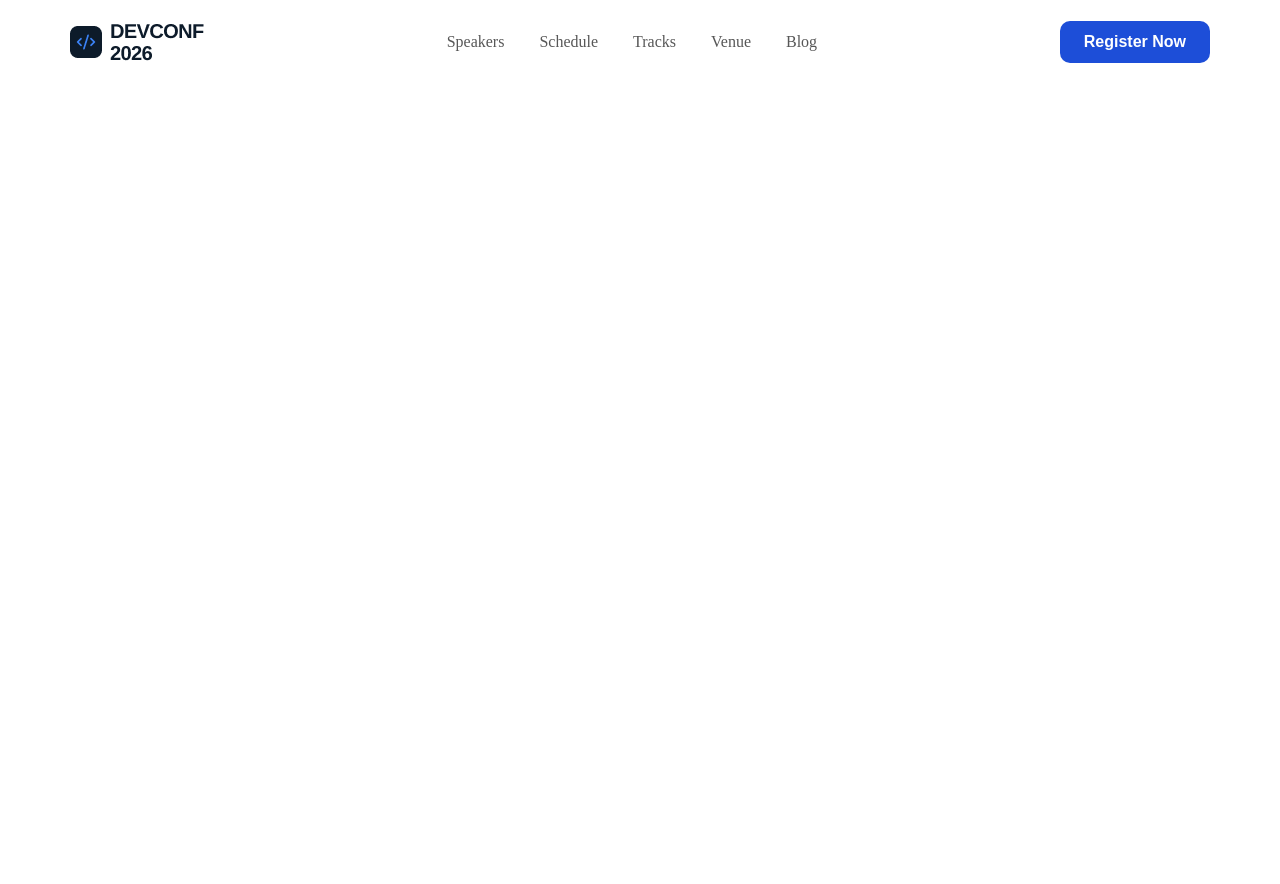
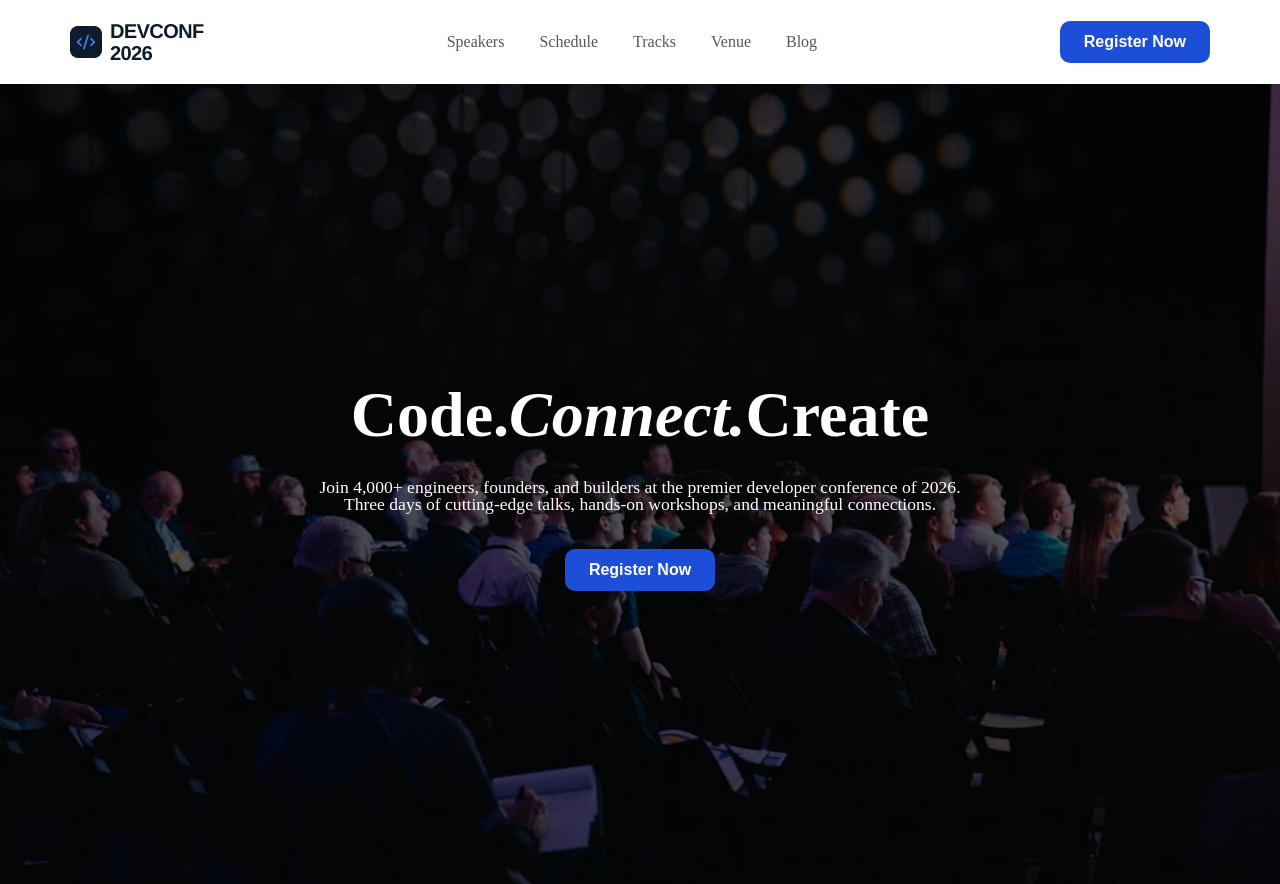
Before and after one commit to visovirex/DevConf2026, a plain HTML site: page index.html in a window 1280 px wide. Before the commit the page ends 800 px from the top, so only its background shows below. Drawn offline with Linux system fonts and the light colour scheme.

Commit message:
Hero section complete

```diff
--- a/index.html
+++ b/index.html
@@ -5,6 +5,12 @@
         <meta name="viewport" content="width=device-width, initial-scale=1.0">
         <title>DevConf2026</title>
         <link rel="stylesheet" href="./style.css">
+        <!-- google font -->
+        <link rel="preconnect" href="https://fonts.googleapis.com">
+        <link rel="preconnect" href="https://fonts.gstatic.com" crossorigin>
+        <link href="https://fonts.googleapis.com/css2?family=Inter:ital,opsz,wght@0,14..32,100..900;1,14..32,100..900&family=Poppins:ital,wght@0,100;0,200;0,300;0,400;0,500;0,600;0,700;0,800;0,900;1,100;1,200;1,300;1,400;1,500;1,600;1,700;1,800;1,900&display=swap" rel="stylesheet">
+        <!-- Icon -->
+        <link rel="shortcut icon" href="./assets/logo-mini.png" type="image/x-icon">
     </head>
     <body>
         <!-- Navbar -->
@@ -15,11 +21,11 @@
                 </div>
                 <div class="menu">
                     <ul>
-                        <li><a href="">Speakers</a></li>
-                        <li><a href="">Schedule</a></li>
-                        <li><a href="">Tracks</a></li>
-                        <li><a href="">Venue</a></li>
-                        <li><a href="">Blog</a></li>
+                        <li><a href="#">Speakers</a></li>
+                        <li><a href="#">Schedule</a></li>
+                        <li><a href="#">Tracks</a></li>
+                        <li><a href="#">Venue</a></li>
+                        <li><a href="#">Blog</a></li>
                     </ul>
                 </div>
                 <button>Register Now</button>
@@ -27,7 +33,17 @@
         </nav>
 
         <!-- Header/Hero Section-->
-        <header></header>
+        <header>
+            <section class="hero">
+                <div class="overlay">
+                    <div class="hero_content">
+                        <h1>Code.<em>Connect.</em>Create</h1>
+                        <p>Join 4,000+ engineers, founders, and builders at the premier developer conference of 2026. Three days of cutting-edge talks, hands-on workshops, and meaningful connections.</p>
+                        <button>Register Now</button>
+                    </div>
+                </div>
+            </section>
+        </header>
 
         <!-- Main Section -->
         <main></main>
--- a/style.css
+++ b/style.css
@@ -41,3 +41,39 @@ button{
     font-weight: 600;
     cursor: pointer;
 }
+
+/* Hero Section */
+.hero{
+    min-height: 100vh;
+    background-image: url('./assets/banner.jpg');
+    background-size: cover;
+    background-position: center;
+    background-repeat: no-repeat;
+}
+.overlay{
+    min-height: 100vh;
+    background: rgba(0, 0, 0, 0.65);
+    display: flex;
+    justify-content: center;
+    align-items: center;
+    text-align: center;
+}
+.hero_content{
+    max-width: 700px;
+    color: #ffffff;
+    padding: 20px;
+}
+.hero_content h1{
+    font-size: 4rem;
+    font-weight: 700;
+    line-height: 1.2;
+    margin-bottom: 25px;
+}
+.hero_content h1 em{
+    font-style: italic;
+}
+.hero_content p{
+    font-size: 1.1rem;
+    line-height: 1;
+    margin-bottom: 35px;
+}
```
